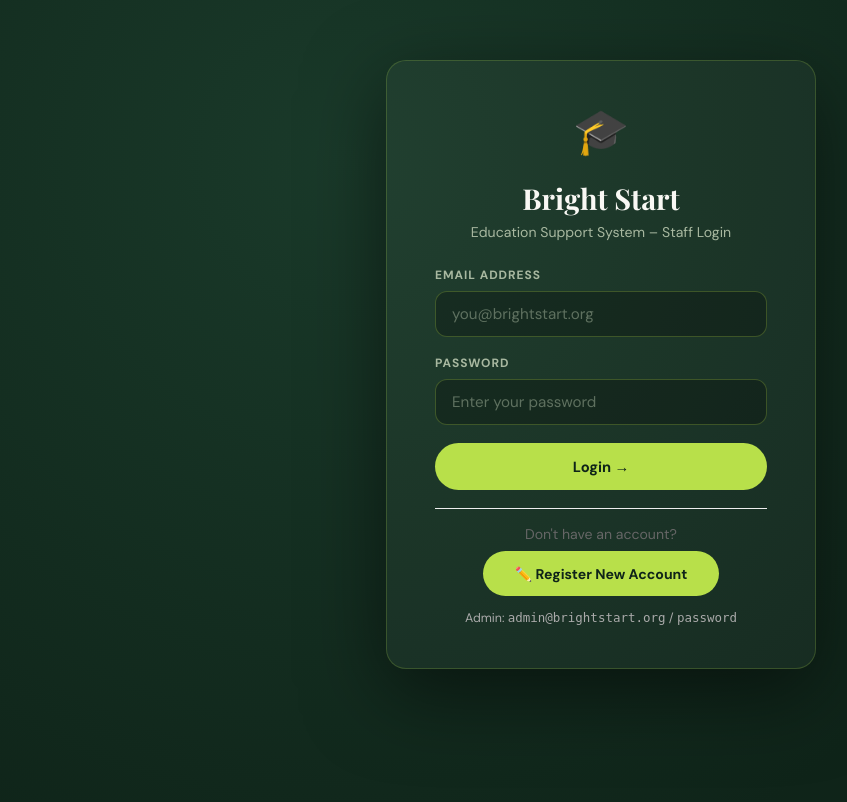
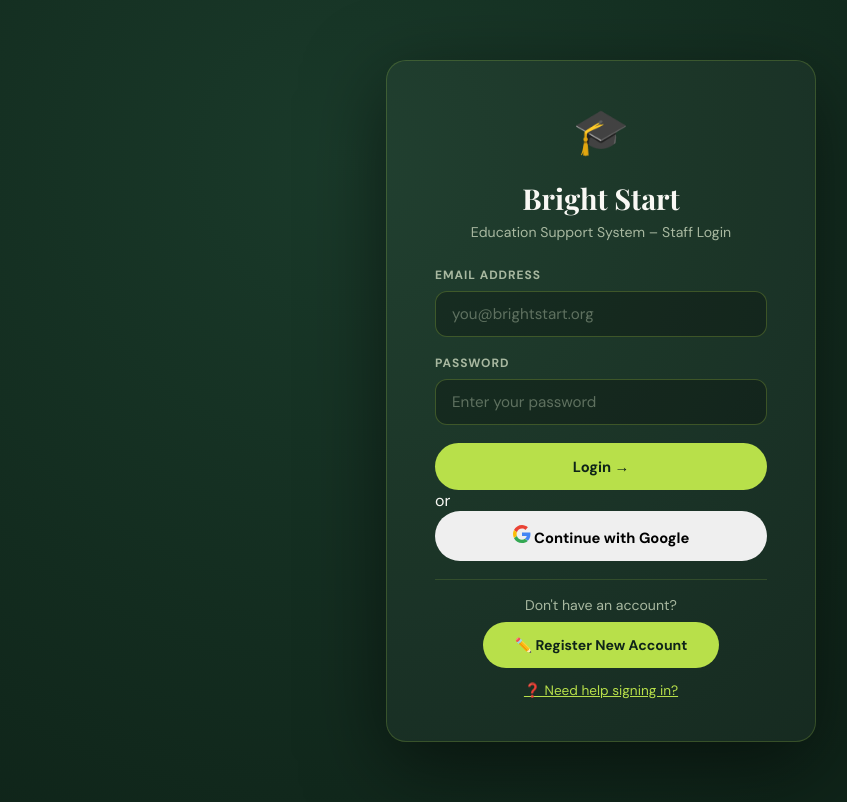
Before and after one commit to MoimaDennis/brightstart-web, a PHP site: page /login.php in a window 1280 px wide. Shown: the whole page, without its empty margins (39-886 px from the left). Before the commit the page ends 670 px from the top, so only its background shows below. Run offline with PHP 8.4, Linux system fonts and the light colour scheme; some libraries are stand-ins or nearby versions.

Commit message:
Add config file AB#2

```diff
--- /dev/null
+++ b/js/js/firebase-config.js
@@ -0,0 +1,8 @@
+// Paste YOUR Firebase web-app config here (Firebase console > Project settings > Your apps > Config).
+// These values are public identifiers, not passwords, so it is fine to keep them in GitHub.
+const firebaseConfig = {
+    apiKey: "PASTE_YOUR_FIREBASE_API_KEY_HERE",
+    authDomain: "your-project-id.firebaseapp.com",
+    projectId: "your-project-id",
+    appId: "PASTE_YOUR_APP_ID_HERE"
+};
--- /dev/null
+++ b/js/sso.js
@@ -0,0 +1,42 @@
+// Single sign-on with Google (Firebase Authentication), then hand the token to our own API.
+(function () {
+    const btn = document.getElementById('googleBtn');
+    const box = document.getElementById('ssoMsg');
+    if (!btn) return;
+
+    function show(text, type) {
+        box.className = 'alert alert-' + type;
+        box.textContent = text;
+        box.style.display = 'block';
+    }
+
+    btn.addEventListener('click', async function () {
+        if (typeof firebase === 'undefined') { show('Google sign-in could not load. Check your internet connection.', 'danger'); return; }
+        if (!firebaseConfig.apiKey || firebaseConfig.apiKey.indexOf('PASTE_') === 0) { show('Google sign-in is not configured yet.', 'warning'); return; }
+
+        btn.disabled = true;
+        show('Opening Google sign-in…', 'info');
+        try {
+            if (!firebase.apps.length) firebase.initializeApp(firebaseConfig);
+            const provider = new firebase.auth.GoogleAuthProvider();
+            provider.setCustomParameters({ prompt: 'select_account' });
+            const result  = await firebase.auth().signInWithPopup(provider);
+            const idToken = await result.user.getIdToken();
+
+            const res  = await fetch('api/sso_login.php', {
+                method: 'POST',
+                headers: { 'Content-Type': 'application/json' },
+                body: JSON.stringify({ idToken: idToken })
+            });
+            const data = await res.json();
+            await firebase.auth().signOut();   // our PHP session takes over from here
+
+            if (data.success) { window.location.href = data.redirect; return; }
+            show(data.message || 'Sign-in failed.', data.pending ? 'warning' : 'danger');
+        } catch (e) {
+            if (e && e.code === 'auth/popup-closed-by-user') show('Sign-in was cancelled.', 'warning');
+            else show('Google sign-in failed: ' + (e.message || e), 'danger');
+        }
+        btn.disabled = false;
+    });
+})();
--- a/login.php
+++ b/login.php
@@ -9,6 +9,8 @@ if ($_SERVER['REQUEST_METHOD'] === 'POST') {
     $stickyEmail = $email;
     if (empty($email) || empty($password)) {
         $error = 'Please enter both email and password.';
+    } elseif (!filter_var($email, FILTER_VALIDATE_EMAIL)) {
+        $error = 'Please enter a valid email address.';
     } else {
         $stmt = $conn->prepare("SELECT AdminID,FullName,Email,PasswordHash,Role,Verified FROM tbladministrator WHERE Email=? LIMIT 1");
         $stmt->bind_param("s", $email);
@@ -22,11 +24,12 @@ if ($_SERVER['REQUEST_METHOD'] === 'POST') {
         } elseif ((int)$user['Verified'] !== 1) {
             $error = 'Your account is <strong>pending Administrator verification</strong>. Please wait for approval.';
         } else {
+            session_regenerate_id(true);
             $_SESSION['admin_id']    = $user['AdminID'];
             $_SESSION['admin_name']  = $user['FullName'];
             $_SESSION['admin_email'] = $user['Email'];
             $_SESSION['admin_role']  = $user['Role'];
-            header("Location: index.php"); exit();
+            header("Location: dashboard.php"); exit();
         }
     }
 }
@@ -48,23 +51,34 @@ if ($_SERVER['REQUEST_METHOD'] === 'POST') {
         <?php if ($error): ?><div class="alert alert-danger"><?= $error ?></div><?php endif; ?>
         <form method="POST" action="login.php" novalidate>
             <div class="form-group">
-                <label>Email Address</label>
-                <input type="email" name="email" value="<?= htmlspecialchars($stickyEmail) ?>" placeholder="you@brightstart.org" required>
+                <label for="email">Email Address</label>
+                <input id="email" type="email" name="email" value="<?= htmlspecialchars($stickyEmail) ?>" placeholder="you@brightstart.org" required>
             </div>
             <div class="form-group">
-                <label>Password</label>
-                <input type="password" name="password" placeholder="Enter your password" required>
+                <label for="password">Password</label>
+                <input id="password" type="password" name="password" placeholder="Enter your password" required>
             </div>
             <button type="submit" class="btn btn-primary btn-full">Login →</button>
         </form>
-        <div style="text-align:center;margin-top:18px;padding-top:16px;border-top:1px solid #eee;">
-            <p style="font-size:.88rem;color:#666;margin-bottom:8px;">Don't have an account?</p>
+
+        <div class="divider"><span>or</span></div>
+        <button type="button" id="googleBtn" class="btn btn-google btn-full">
+            <svg width="18" height="18" viewBox="0 0 48 48" aria-hidden="true"><path fill="#EA4335" d="M24 9.5c3.5 0 6.6 1.2 9 3.5l6.7-6.7C35.6 2.4 30.2 0 24 0 14.6 0 6.5 5.4 2.6 13.2l7.8 6.1C12.3 13.6 17.7 9.5 24 9.5z"/><path fill="#4285F4" d="M46.5 24.5c0-1.6-.1-3.1-.4-4.5H24v9h12.7c-.6 3-2.3 5.5-4.8 7.2l7.5 5.8c4.4-4.1 7.1-10.1 7.1-17.5z"/><path fill="#FBBC05" d="M10.4 28.7A14.5 14.5 0 0 1 9.5 24c0-1.6.3-3.2.9-4.7l-7.8-6.1A24 24 0 0 0 0 24c0 3.9.9 7.5 2.6 10.8l7.8-6.1z"/><path fill="#34A853" d="M24 48c6.2 0 11.4-2 15.2-5.5l-7.5-5.8c-2 1.4-4.7 2.3-7.7 2.3-6.3 0-11.7-4.1-13.6-9.8l-7.8 6.1C6.5 42.6 14.6 48 24 48z"/></svg>
+            Continue with Google
+        </button>
+        <div id="ssoMsg" class="alert" style="display:none;margin-top:14px;"></div>
+
+        <div style="text-align:center;margin-top:18px;padding-top:16px;border-top:1px solid rgba(184,224,74,0.15);">
+            <p style="font-size:.88rem;color:var(--text-light);margin-bottom:8px;">Don't have an account?</p>
             <a href="register.php" class="btn btn-accent" style="font-size:.88rem;">✏️ Register New Account</a>
+            <p style="margin-top:14px;font-size:.85rem;"><a href="help.php" style="color:var(--accent);">❓ Need help signing in?</a></p>
         </div>
-        <p style="text-align:center;margin-top:14px;font-size:.78rem;color:#aaa;">
-            Admin: <code>admin@brightstart.org</code> / <code>password</code>
-        </p>
     </div>
 </div>
+
+<script src="https://www.gstatic.com/firebasejs/10.12.2/firebase-app-compat.js"></script>
+<script src="https://www.gstatic.com/firebasejs/10.12.2/firebase-auth-compat.js"></script>
+<script src="js/firebase-config.js"></script>
+<script src="js/sso.js"></script>
 </body>
 </html>
```
